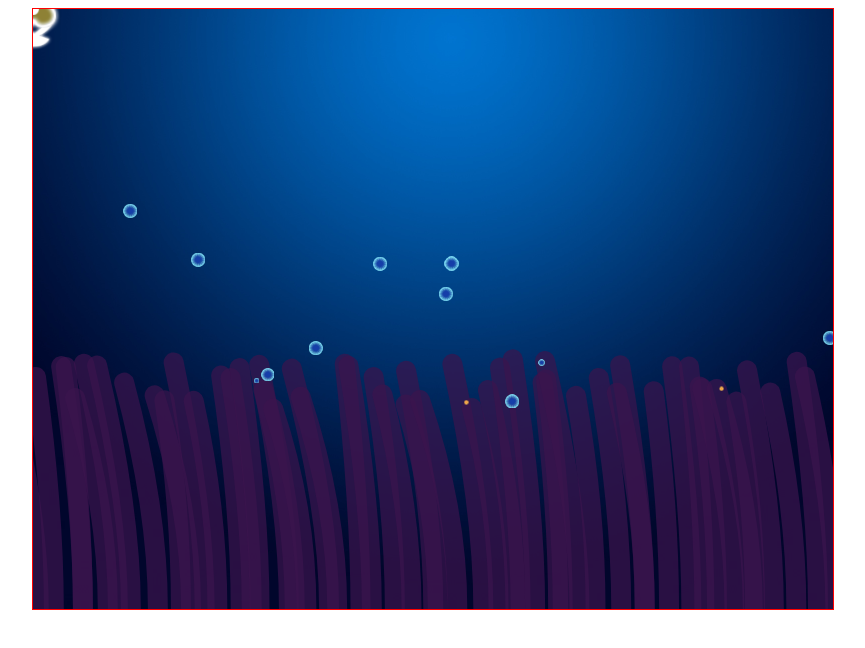
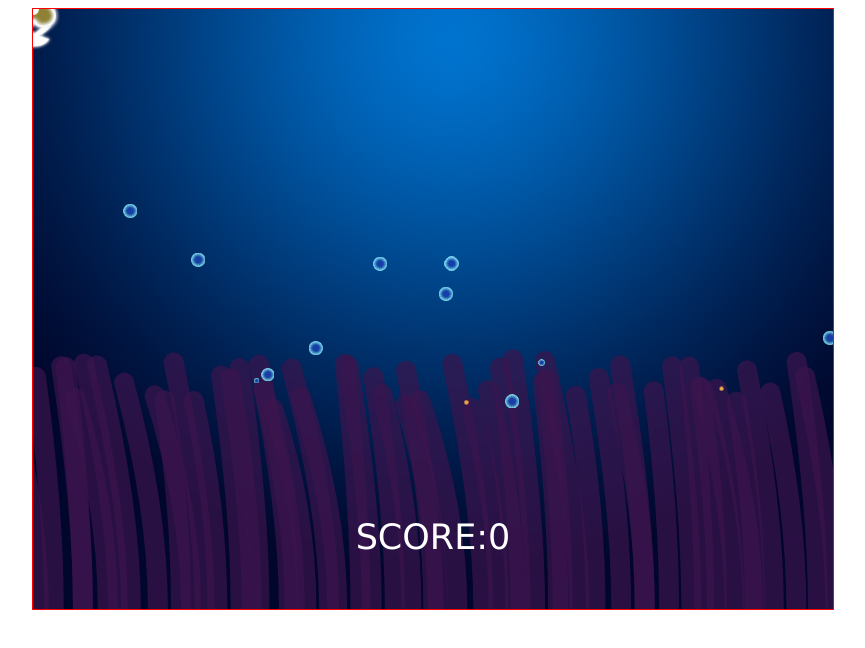
Before and after one commit to minren0421/canvas-game, a plain HTML site: page index.html in a window 1280 px wide. Shown: the whole page, without its empty margins (207-1072 px from the left). Drawn offline with Linux system fonts and the light colour scheme.

Commit message:
完成分數繪製並計算得分

```diff
--- a/index.html
+++ b/index.html
@@ -64,5 +64,7 @@
     <script src="js/mom.js"></script>
     <!-- 加載碰撞檢測文件 -->
     <script src="js/collsions.js"></script>
+    <!-- 加載分數文件 -->
+    <script src="js/data.js"></script>
 </body>
 </html>
--- a/js/collsions.js
+++ b/js/collsions.js
@@ -13,6 +13,13 @@ function momFruitsCollison(){
                 // 食物消失
                 // fruit.alive[i] = false;
                 fruit.dead(i);
+                // 累加分數
+                // 1.判斷當前住類型
+                var type = 1;
+                if(fruit.fruitType[i]!="blue"){
+                    type = 2;
+                }
+                data.add(type);
             }
         }
     }
--- /dev/null
+++ b/js/data.js
@@ -0,0 +1,22 @@
+// 創建食物構造函數
+
+var dataObj = function(){
+    this.score = 0;
+}
+
+dataObj.prototype.draw = function(){
+    ctx1.save();
+    ctx1.fillStyle = "#fff";
+    ctx1.font = "35px Verdana";
+    ctx1.textAlign = "center";
+    ctx1.fillText("SCORE:"+this.score,
+    canWidth*0.5,canHeight*0.9);
+    ctx1.restore();
+}
+
+// 添加方法add
+// type 大魚吃食物類型
+// 2表示橘  1表示藍
+dataObj.prototype.add = function(type){
+    this.score += 100*type;
+}
--- a/js/main.js
+++ b/js/main.js
@@ -22,6 +22,9 @@ var mom;
 // 1.9 創建全局保存鼠標位置
 var mx = 0;
 var my = 0;
+// 1.10 創建全局保存分數
+var data;
+
 
 
 // 2.創建函數 game
@@ -62,6 +65,8 @@ function init(){
     mom.init();
     // 3.11 在畫布一上綁定鼠標移動事件
     can1.addEventListener("mousemove",handlemove);
+    // 3.12 創建分數對象
+    data = new dataObj;
 
 }
 // 4.創建函數gameloop
@@ -90,6 +95,8 @@ function gameloop(){
     ctx1.clearRect(0,0,canWidth,canHeight)
     // 4.8 繪製大魚
     mom.draw();
+    // 4.9 繪製分數
+    data.draw();
 
 }
 // 5.當網頁加載成功後調用 game
```
